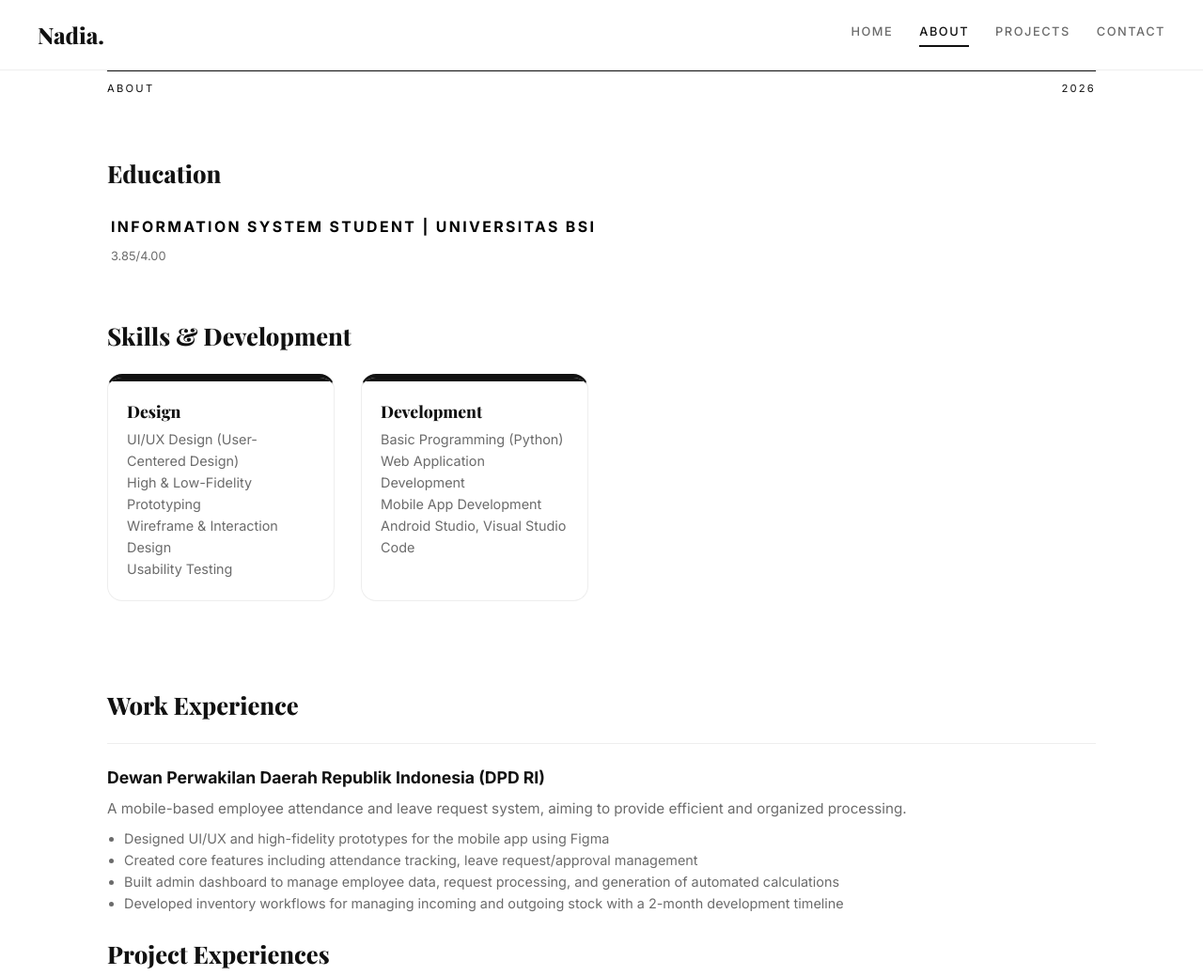
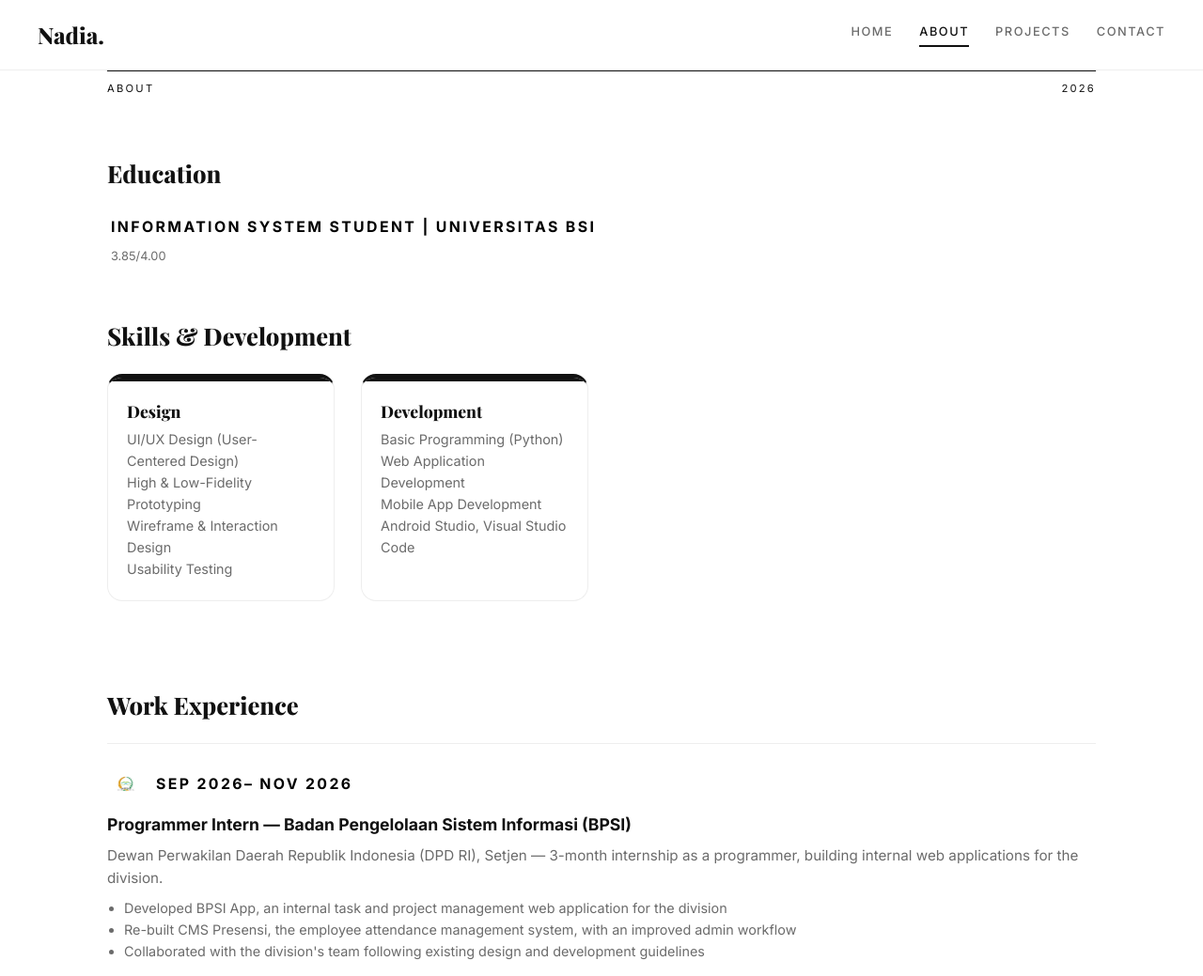
Before and after one commit to nanadiaa/nanadiaa.github.io, a plain HTML site: page about.html in a window 1280 px wide. Shown: the top 1039 px of the page at 94% size. Drawn offline with nearby package versions, Linux system fonts and the light colour scheme.

Commit message:
update halaman about

```diff
--- a/about.html
+++ b/about.html
@@ -51,25 +51,29 @@
       </div>
     </section>
 
-    <section style="padding-bottom:80px;">
+     <section style="padding-bottom:80px;">
       <h3 style="font-family:var(--font-display); font-size:1.6rem; margin-bottom:20px;">Work Experience</h3>
 
       <div style="border-top:1px solid #eee; padding:22px 0;">
-        <h4 style="font-size:1.1rem; margin-bottom:6px;">Dewan Perwakilan Daerah Republik Indonesia (DPD RI)</h4>
+        <div style="display:flex; align-items:center; gap:8px; margin-bottom:10px;">
+          <img src="assets/img/logo_dpdri.png" alt="DPD RI logo" class="project-logo">
+          <span class="tag">Sep 2026– Nov 2026</span>
+        </div>
+        <h4 style="font-size:1.1rem; margin-bottom:6px;">Programmer Intern — Badan Pengelolaan Sistem Informasi (BPSI)</h4>
         <p style="color:var(--muted); font-size:.95rem;">
-          A mobile-based employee attendance and leave request system, aiming to provide efficient and organized processing.
+          Dewan Perwakilan Daerah Republik Indonesia (DPD RI), Setjen — 3-month internship as a programmer, building internal web applications for the division.
         </p>
         <ul style="color:var(--muted); font-size:.9rem; margin-top:8px; padding-left:18px;">
-          <li>Designed UI/UX and high-fidelity prototypes for the mobile app using Figma</li>
-          <li>Created core features including attendance tracking, leave request/approval management</li>
-          <li>Built admin dashboard to manage employee data, request processing, and generation of automated calculations</li>
-          <li>Developed inventory workflows for managing incoming and outgoing stock with a 2-month development timeline</li>
+          <li>Developed BPSI App, an internal task and project management web application for the division</li>
+          <li>Re-built CMS Presensi, the employee attendance management system, with an improved admin workflow</li>
+          <li>Collaborated with the division's team following existing design and development guidelines</li>
         </ul>
       </div>
-
+    </section>
 
     <section style="padding-bottom:80px;">
       <h3 style="font-family:var(--font-display); font-size:1.6rem; margin-bottom:20px;">Project Experiences</h3>
+
 
       <div style="display:flex; align-items:center; gap:8px; margin-top:30px;">
           <img src="assets/img/logo_merdeka.png" alt="Merdeka Inventory logo" class="project-logo">
```
